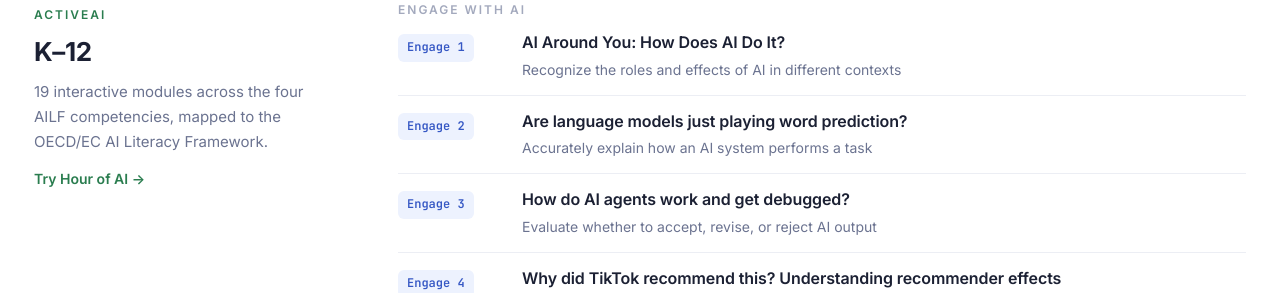
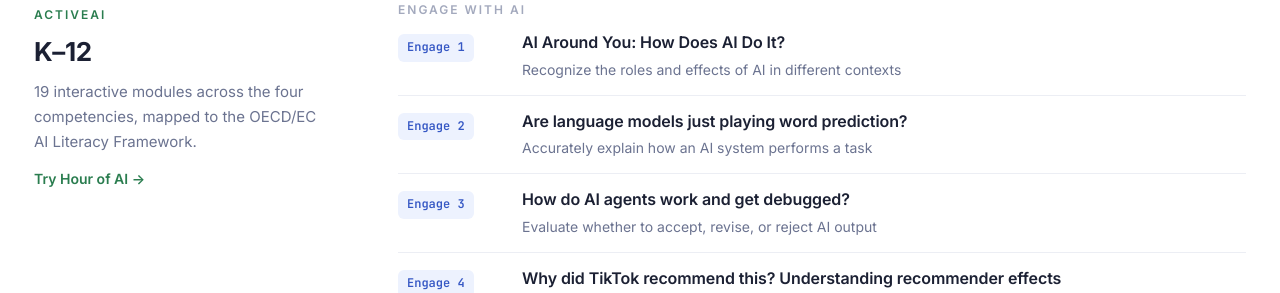
Before and after one commit to ruiwei-xiao/ruiwei-xiao.github.io, a Jekyll site: the page built from index.html, in a window 1280 px wide and 900 px high, scrolled down 2793 px. Shown: the part 150-443 px from the top of the window. Built offline with Jekyll 4.4.1, drawn with Linux system fonts in a browser that asks for light colours.

Commit message:
Drop AILF from K-12 module description
Co-Authored-By: Claude Opus 5.5 <noreply@anthropic.com>

```diff
--- a/_data/practice.yml
+++ b/_data/practice.yml
@@ -4,7 +4,7 @@
 audiences:
   - name: K–12
     side: ActiveAI
-    text: "19 interactive modules across the four AILF competencies, mapped to the OECD/EC AI Literacy Framework."
+    text: "19 interactive modules across the four competencies, mapped to the OECD/EC AI Literacy Framework."
     link: https://app.active-ai.io/hour_of_ai
     link_label: Try Hour of AI
     groups:
```
